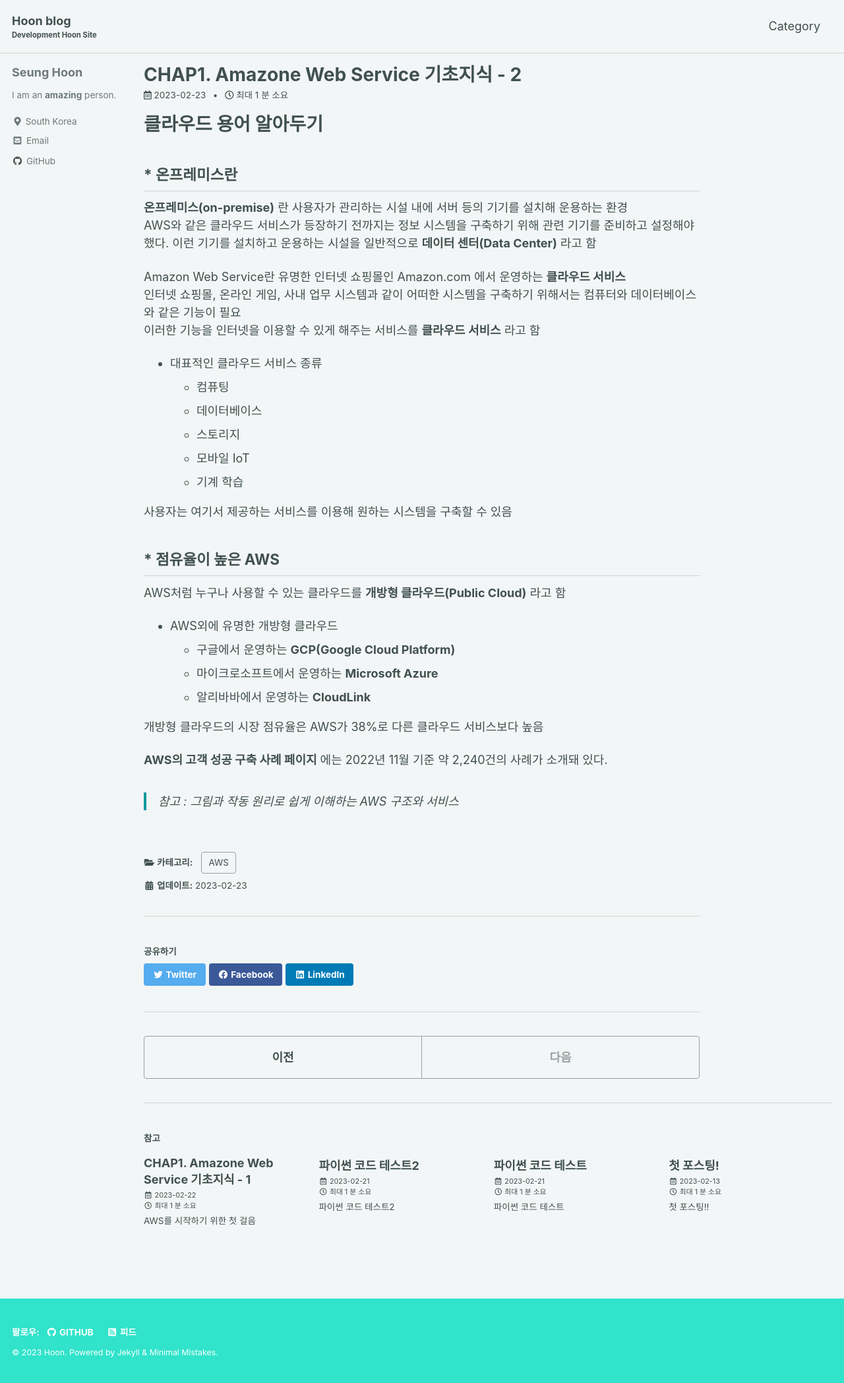
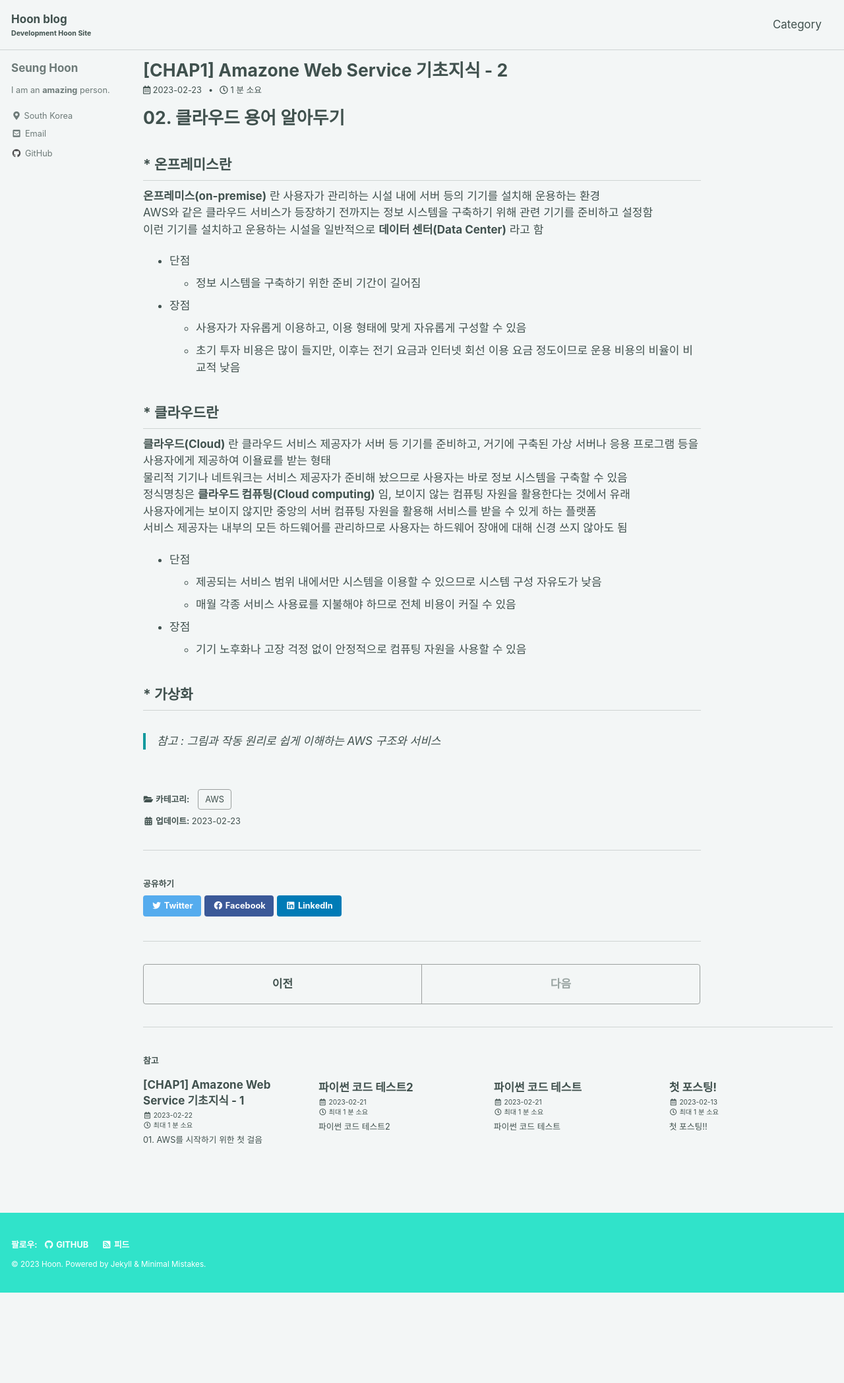
Before and after one commit to ibk01161/ibk01161.github.io, a Jekyll site: the page built from _posts/2023-02-23-aws1_02.md, in a window 1280 px wide. Shown: the whole page at 66% size. Built offline with Jekyll 4.4.1, drawn with Linux system fonts in a browser that asks for light colours; cached includes are drawn as plain includes; after the commit the page ends 1959 px from its top, so only the background shows below that.

Commit message:
font size, Add post

```diff
--- a/_posts/2023-02-22-aws1_01.md
+++ b/_posts/2023-02-22-aws1_01.md
@@ -1,10 +1,10 @@
 ---
 layout: single
-title:  "CHAP1. Amazone Web Service 기초지식 - 1"
+title:  "[CHAP1] Amazone Web Service 기초지식 - 1"
 categories: AWS
 ---
 
-# AWS를 시작하기 위한 첫 걸음
+# 01. AWS를 시작하기 위한 첫 걸음
 
 ## * 대표적인 클라우드 서비스, Amazon Web Service
 
--- a/_posts/2023-02-23-aws1_02.md
+++ b/_posts/2023-02-23-aws1_02.md
@@ -1,45 +1,42 @@
 ---
 layout: single
-title:  "CHAP1. Amazone Web Service 기초지식 - 2"
+title:  "[CHAP1] Amazone Web Service 기초지식 - 2"
 categories: AWS
 ---
 
-# 클라우드 용어 알아두기
+# 02. 클라우드 용어 알아두기
 
 ## * 온프레미스란
 
 **온프레미스(on-premise)** 란 사용자가 관리하는 시설 내에 서버 등의 기기를 설치해 운용하는 환경
-AWS와 같은 클라우드 서비스가 등장하기 전까지는 정보 시스템을 구축하기 위해 관련 기기를 준비하고 설정해야 했다.
+AWS와 같은 클라우드 서비스가 등장하기 전까지는 정보 시스템을 구축하기 위해 관련 기기를 준비하고 설정함
 이런 기기를 설치하고 운용하는 시설을 일반적으로 **데이터 센터(Data Center)** 라고 함
 
+* 단점
+  - 정보 시스템을 구축하기 위한 준비 기간이 길어짐
+
+* 장점
+  - 사용자가 자유롭게 이용하고, 이용 형태에 맞게 자유롭게 구성할 수 있음
+  - 초기 투자 비용은 많이 들지만, 이후는 전기 요금과 인터넷 회선 이용 요금 정도이므로 운용 비용의 비율이 비교적 낮음
 
 
+## * 클라우드란
+
+**클라우드(Cloud)** 란 클라우드 서비스 제공자가 서버 등 기기를 준비하고, 거기에 구축된 가상 서버나 응용 프로그램 등을 사용자에게 제공하여 이욜료를 받는 형태
+물리적 기기나 네트워크는 서비스 제공자가 준비해 놨으므로 사용자는 바로 정보 시스템을 구축할 수 있음
+정식명칭은 **클라우드 컴퓨팅(Cloud computing)** 임, 보이지 않는 컴퓨팅 자원을 활용한다는 것에서 유래
+사용자에게는 보이지 않지만 중앙의 서버 컴퓨팅 자원을 활용해 서비스를 받을 수 있게 하는 플랫폼
+서비스 제공자는 내부의 모든 하드웨어를 관리하므로 사용자는 하드웨어 장애에 대해 신경 쓰지 않아도 됨
+
+* 단점
+  - 제공되는 서비스 범위 내에서만 시스템을 이용할 수 있으므로 시스템 구성 자유도가 낮음
+  - 매월 각종 서비스 사용료를 지불해야 하므로 전체 비용이 커질 수 있음
+
+* 장점
+  - 기기 노후화나 고장 걱정 없이 안정적으로 컴퓨팅 자원을 사용할 수 있음
 
 
-Amazon Web Service란 유명한 인터넷 쇼핑몰인 Amazon.com 에서 운영하는 **클라우드 서비스**
-인터넷 쇼핑몰, 온라인 게임, 사내 업무 시스템과 같이 어떠한 시스템을 구축하기 위해서는 컴퓨터와 데이터베이스와 같은 기능이 필요
-이러한 기능을 인터넷을 이용할 수 있게 해주는 서비스를 **클라우드 서비스** 라고 함
-* 대표적인 클라우드 서비스 종류
-  - 컴퓨팅
-  - 데이터베이스
-  - 스토리지
-  - 모바일 IoT
-  - 기계 학습
-
-사용자는 여기서 제공하는 서비스를 이용해 원하는 시스템을 구축할 수 있음
-
-
-## * 점유율이 높은 AWS
-
-AWS처럼 누구나 사용할 수 있는 클라우드를 **개방형 클라우드(Public Cloud)** 라고 함
-* AWS외에 유명한 개방형 클라우드
-  - 구글에서 운영하는 **GCP(Google Cloud Platform)**
-  - 마이크로소프트에서 운영하는 **Microsoft Azure**
-  - 알리바바에서 운영하는 **CloudLink**
-
-개방형 클라우드의 시장 점유율은 AWS가 38%로 다른 클라우드 서비스보다 높음
-
-**AWS의 고객 성공 구축 사례 페이지** 에는 2022년 11월 기준 약 2,240건의 사례가 소개돼 있다.
+## * 가상화
 
 
 
--- a/_sass/minimal-mistakes/_reset.scss
+++ b/_sass/minimal-mistakes/_reset.scss
@@ -8,18 +8,18 @@ html {
   /* apply a natural box layout model to all elements */
   box-sizing: border-box;
   background-color: $background-color;
-  font-size: 18px;        // default 16px
+  font-size: 17px;        // default 16px
 
   @include breakpoint($medium) {
-    font-size: 18px;      // default 18px
+    font-size: 17px;      // default 18px
   }
 
   @include breakpoint($large) {
-    font-size: 18px;      // default 20px
+    font-size: 17px;      // default 20px
   }
 
   @include breakpoint($x-large) {
-    font-size: 18px;      // default 22px
+    font-size: 17px;      // default 22px
   }
 
   -webkit-text-size-adjust: 100%;
```
